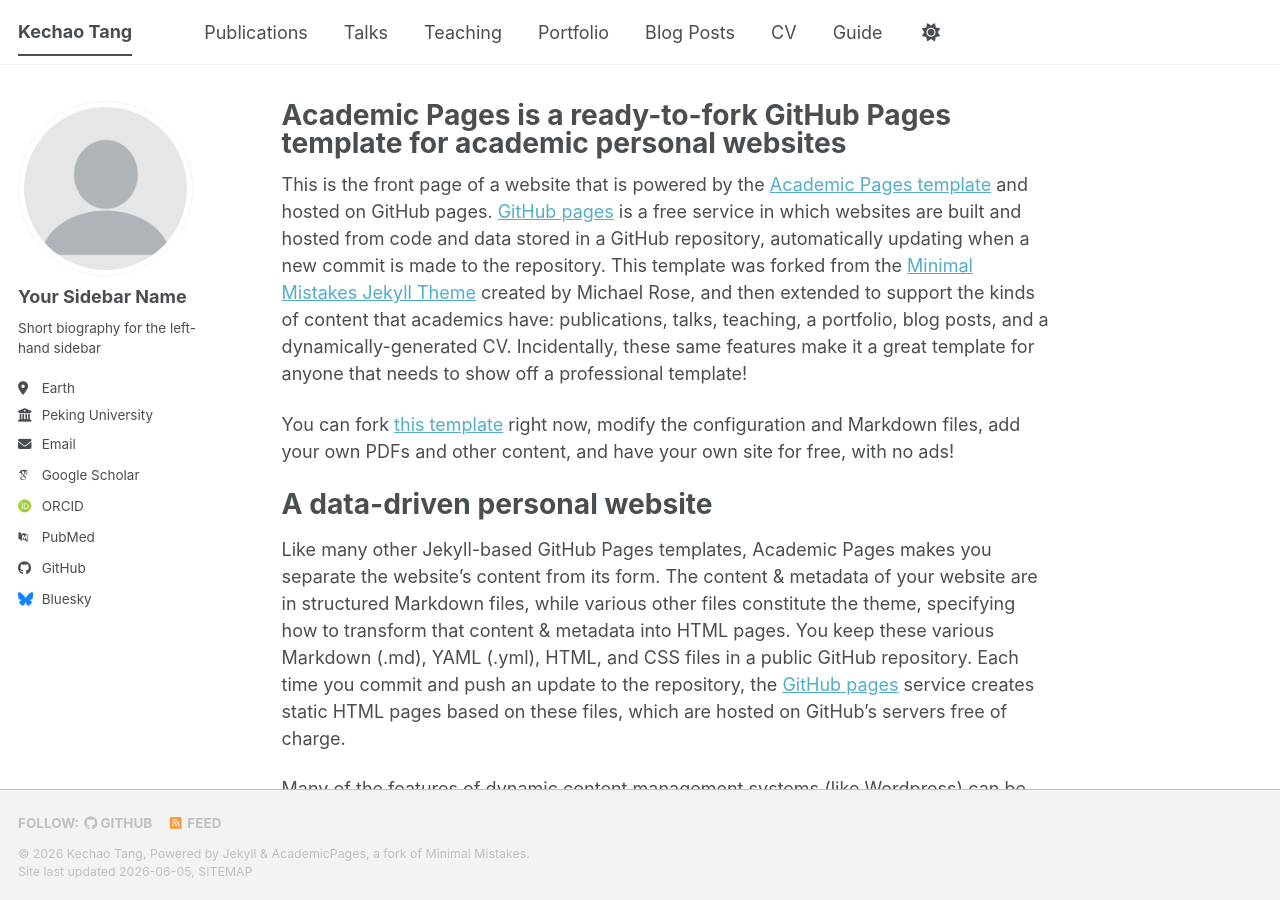
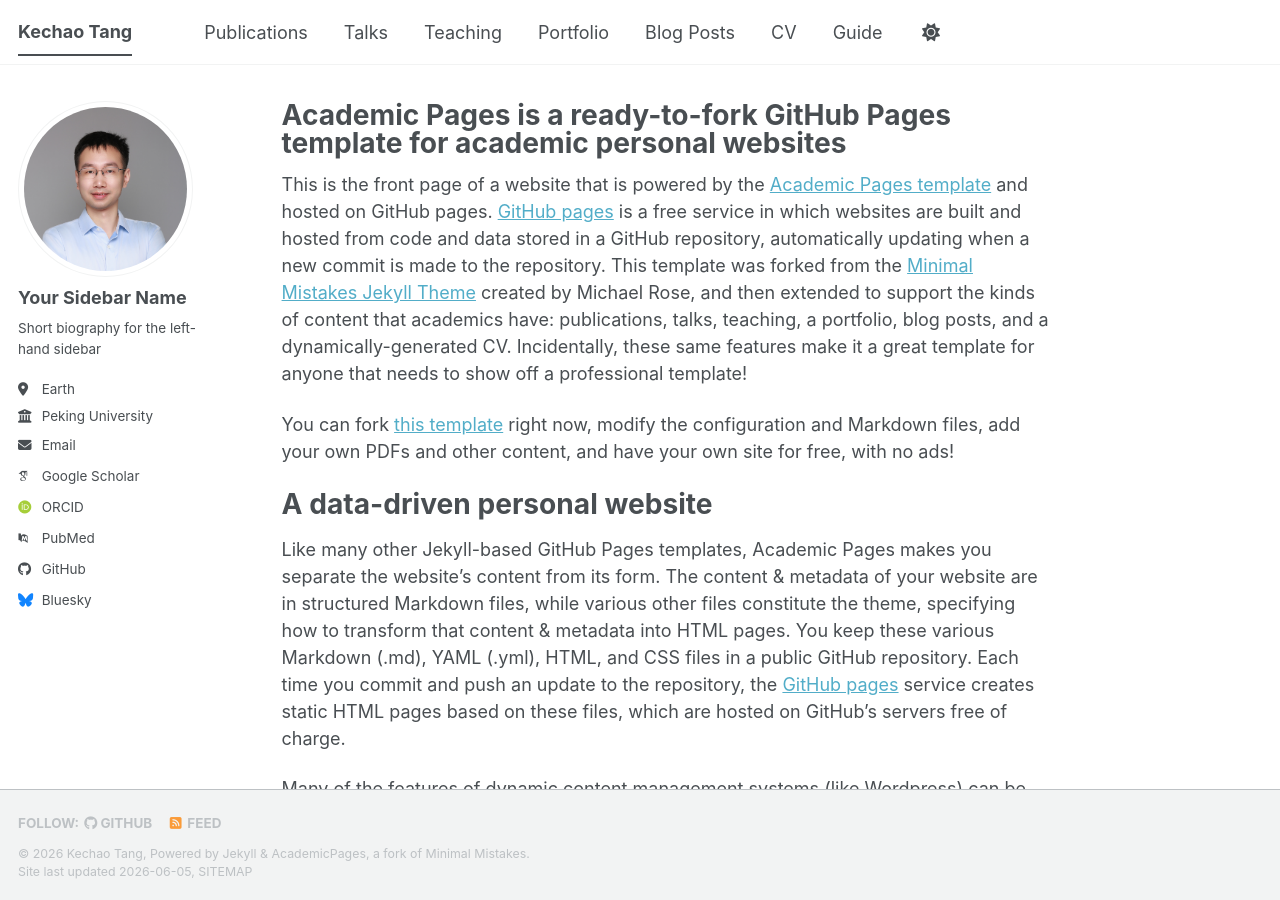
Before and after one commit to Kechao-Tang/Kechao-Tang.github.io, a Jekyll site: the page built from _pages/about.md, in a window 1280 px wide and 900 px high. Built offline with Jekyll 4.4.1, drawn with Linux system fonts in a browser that asks for light colours; some web fonts are replaced; a script bundle is joined from its source files by our own code; library files that are not in the unit come from our copies.

Commit message:
Update _config.yml

```diff
--- a/_config.yml
+++ b/_config.yml
@@ -23,7 +23,7 @@ repository               : "Kechao-Tang/Kechao-Tang.github.io"
 #               Additional customization can be done by editing /_includes/author-profile.html
 author:
   # Biographic information
-  avatar           : "profile.png"
+  avatar           : "Kechao headphoto 2026.jpg"
   name             : "Your Sidebar Name"
   pronouns         : # example: "she/her"
   bio              : "Short biography for the left-hand sidebar"
```
